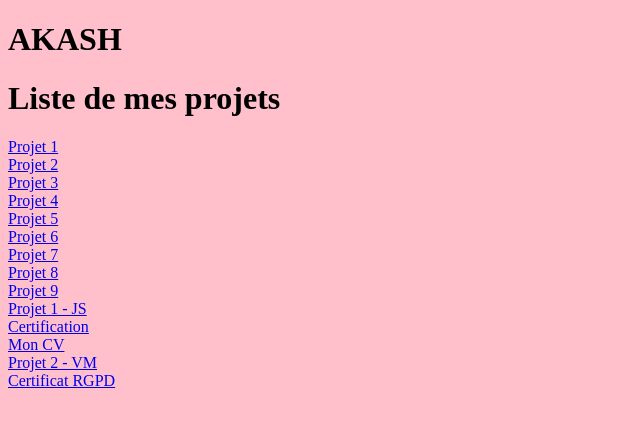
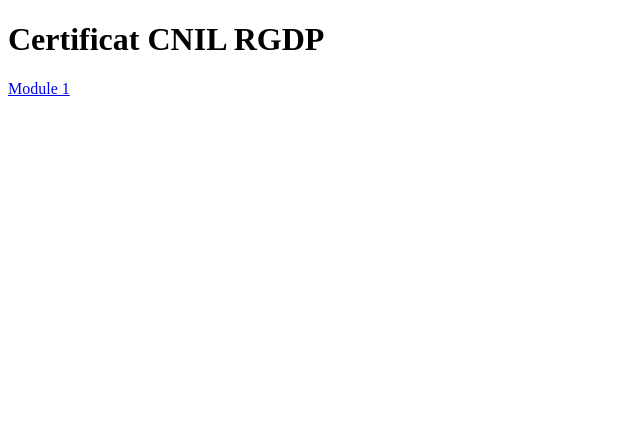
Before and after one commit to akashnarada2005/btssio2, a plain HTML site: page index.html in a window 1280 px wide. Shown: the whole page, without its empty margins (0-640 px from the left). Drawn offline with Linux system fonts and the light colour scheme.

Commit message:
Add files via upload

```diff
--- a/index.html
+++ b/index.html
@@ -1,26 +1,18 @@
 <!DOCTYPE html>
-<html>
+<html lang="fr">
 <head>
-	<title></title>
+    <meta charset="UTF-8">
+    <meta name="viewport" content="width=device-width, initial-scale=1.0">
+    <title>Certificat CNIL RGDP</title>
 </head>
-<body bgcolor="pink">
-	<h1> AKASH </h1>
+<body>
 
-	<h1>Liste de mes projets</h1>
-	<a href="projet1/SIO.html">Projet 1</a><br>
-	<a href="projet2/tp2.html">Projet 2</a><br>
-	<a href="projet3/tp3.html">Projet 3</a><br>
-	<a href="projet4/tp4.html">Projet 4</a><br>
-	<a href="projet5/tp5.html">Projet 5</a><br>
-	<a href="projet6/index.html">Projet 6</a><br>
-	<a href="projet7/projet7.html">Projet 7</a><br>
-	<a href="projet8/index.html">Projet 8</a><br>
-	<a href="projet9/index.html">Projet 9</a><br>
-	<a href="projet1-js/ex1-js.html">Projet 1 - JS</a><br>
-	<a href="./Certificat/index.html">Certification</a><br>
-	<a href="./CV Akash/cv.html">Mon CV</a><br>
-	<a href="./projet2vm/index.html">Projet 2 - VM</a><br>
-	<a href="./Certificat module 1/index.html">Certificat RGPD</a><br>
+    <h1>Certificat CNIL RGDP</h1>
+
+    <div>
+        <a href="./Certificat_.pdf">Module 1</a>
+
+    </div>
 
 </body>
 </html>
```
